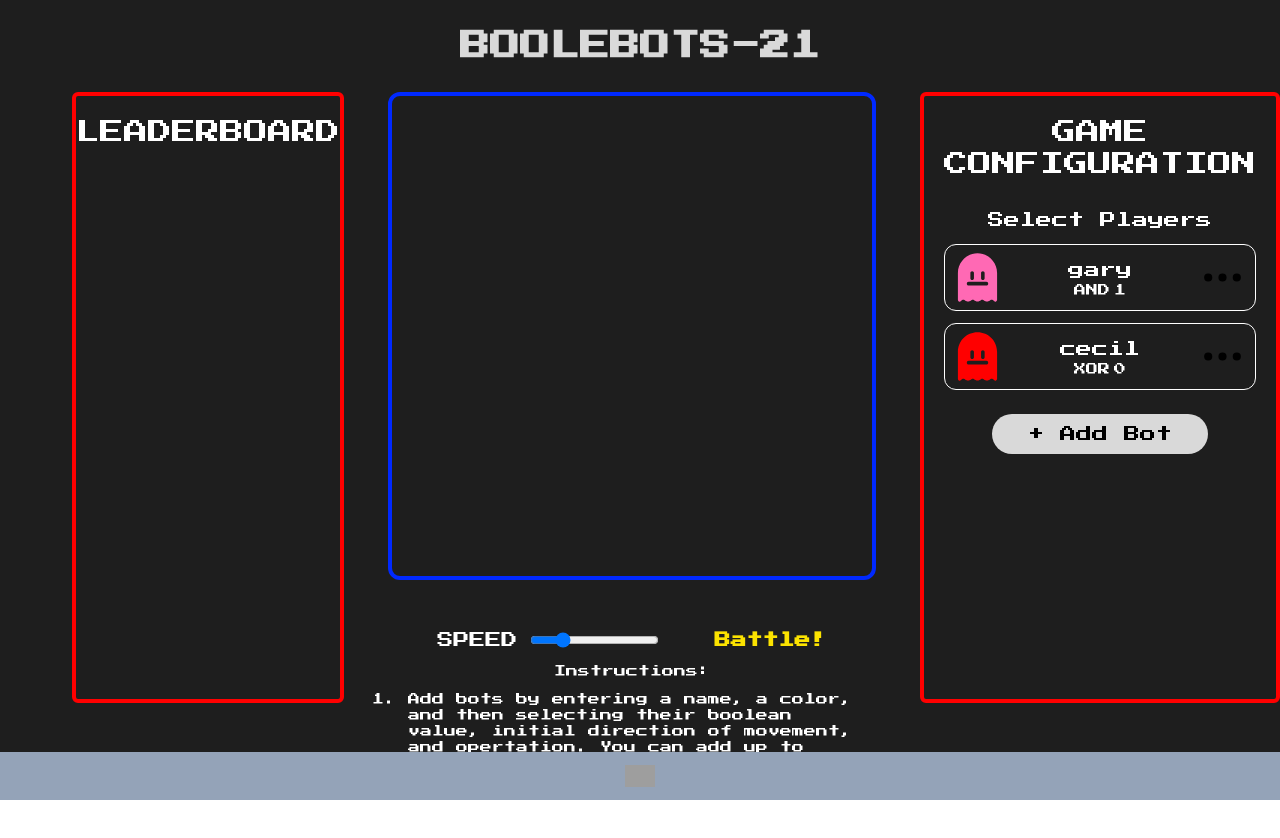
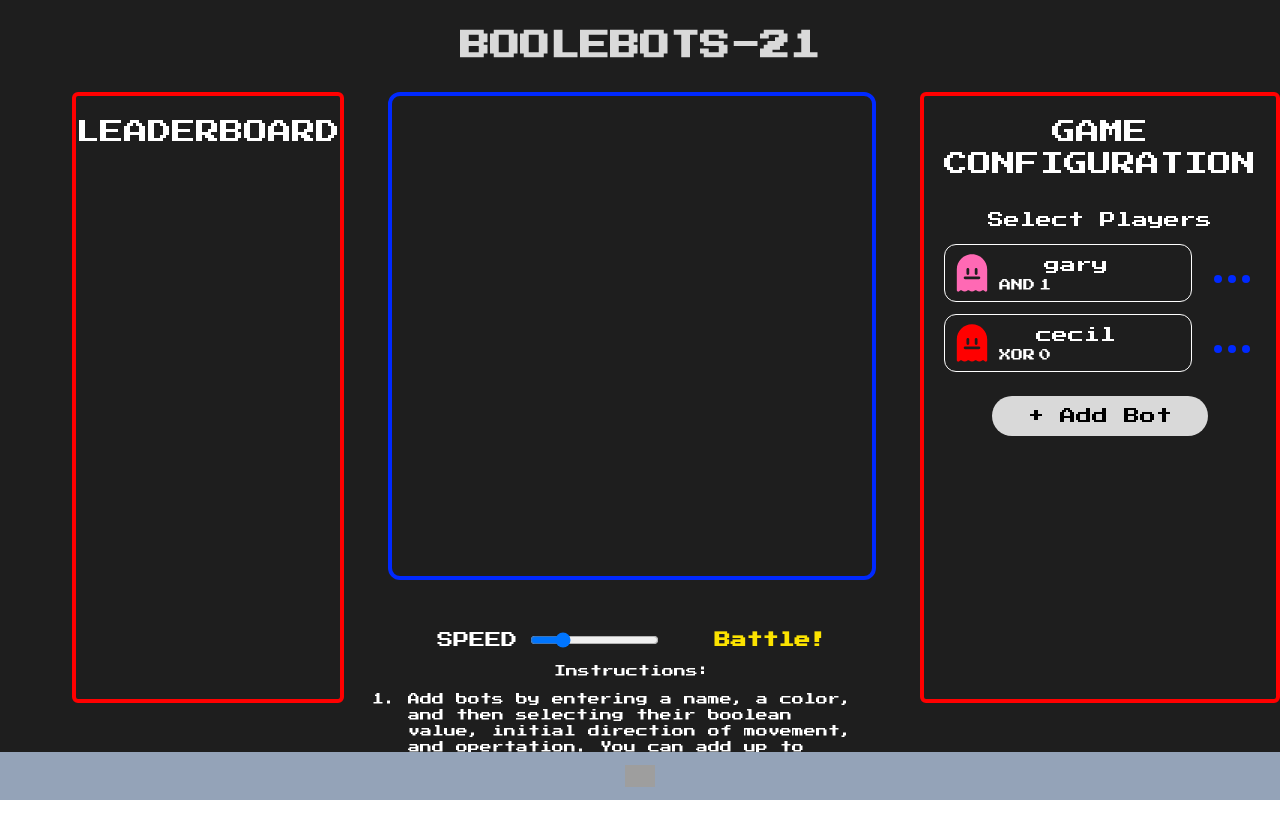
Before and after one commit to chingu-voyages/v44-tier2-team-21, a React (Vite) app: page / in a window 1280 px wide. Shown: the top 838 px of the page. Built offline with nearby package versions, Linux system fonts and the light colour scheme; grey boxes are pictures that could not be loaded.

Commit message:
Update styling for added bots

```diff
--- a/src/components/AddedBots.jsx
+++ b/src/components/AddedBots.jsx
@@ -1,17 +1,17 @@
-import { useContext } from "react";
-
-import menu from "../assets/menu.svg";
-import { BotContext } from "../context/botcontext/BotState";
-import { contructRandomSvg } from "../helper/BotFunctions";
+import { useContext } from 'react';
+import menu from '../assets/menu.svg';
+import { BotContext } from '../context/botcontext/BotState';
+import { contructRandomSvg } from '../helper/BotFunctions';
 
 const AddedBots = ({ bot }) => {
   const { botdata, setMainState } = useContext(BotContext);
 
   return (
+    <div className='flex items-center'>
       <div
         className={`${
-        bot.selected ? "border-red-500" : "border-white"
-      } bot-added border rounded-xl flex flex-row mb-3 p-2 items-center cursor-pointer`}
+          bot.selected ? 'border-red-500' : 'border-white'
+        } bot-added border rounded-xl flex flex-row flex-grow mb-3 p-2 items-center cursor-pointer`}
         key={bot.id}
         onClick={() => {
           const newBotData = botdata.map((elem) => {
@@ -23,15 +23,26 @@ const AddedBots = ({ bot }) => {
           setMainState({ botdata: newBotData });
         }}
       >
-      <img src={contructRandomSvg(bot.color)} alt="" className="w-1/6" />
-      <div className="name-and-characteristics w-4/6 flex flex-col justify-center items-center">
+        <img
+          src={contructRandomSvg(bot.color)}
+          alt=''
+          className='w-1/6'
+        />
+        <div className='name-and-characteristics w-4/6 flex flex-col ml-2'>
           <p>{bot.name}</p>
-        <div className="characteristics flex">
-          <p className="mr-1 text-xs">{bot.operation}</p>
-          <p className="text-xs">{bot.bool}</p>
+          <div className='characteristics flex'>
+            <p className='mr-1 text-xs'>{bot.operation}</p>
+            <p className='text-xs'>{bot.bool}</p>
           </div>
         </div>
-      <img src={menu} alt="" className="w-1/6" />
+      </div>
+      <div className='flex-shrink-0'>
+        <img
+          src={menu}
+          alt=''
+          className='ml-4 w-12 h-16 cursor-pointer'
+        />
+      </div>
     </div>
   );
 };
```
Also changed, not shown: src/assets/menu.svg. Lines whose indentation alone changed are shown as unchanged.
